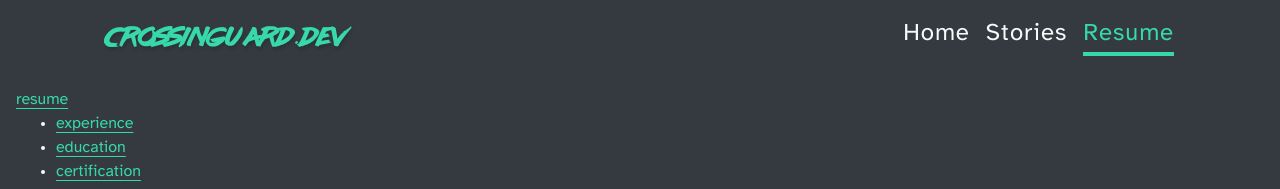
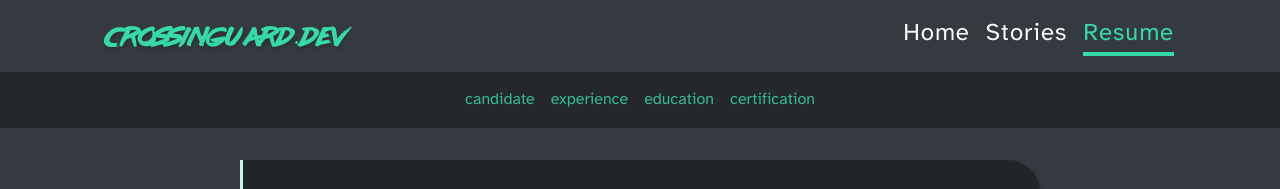
Before and after one commit to crossinguard/crossinguard.dev, an Astro site: page /resume in a window 1280 px wide. Shown: the top 189 px of the page. Built offline with nearby package versions, Linux system fonts and the light colour scheme; Astro itself is replaced by a stand-in of ours.

Commit message:
resume in-page nav

```diff
--- a/src/components/resume/ResumeNav.astro
+++ b/src/components/resume/ResumeNav.astro
@@ -1,6 +1,10 @@
+---
+
+---
+
 <div class="page-nav">
-  <a href="#candidate">resume</a>
   <ul class="nav-items">
+    <li class="nav-item"><a href="#">candidate</a></li>
     <li class="nav-item"><a href="#experience">experience</a></li>
     <li class="nav-item"><a href="#education">education</a></li>
     <li class="nav-item"><a href="#certification">certification</a></li>
@@ -9,8 +13,26 @@
 
 <style>
   .page-nav {
+    position: -webkit-sticky;
     position: sticky;
-    inset-block-start: 1rem;
+    inset-block-start: 0;
     padding: 1em;
+    z-index: 1;
+    background-color: var(--black);
+    opacity: 0.8;
+  }
+  .nav-items {
+    display: flex;
+    /* flex-wrap: wrap; */
+    gap: 1em;
+    justify-content: center;
+    list-style: none;
+    padding: 0;
+  }
+  .nav-item a {
+    text-decoration: none;
+  }
+  .nav-item a:hover {
+    text-decoration: revert;
   }
 </style>
--- a/src/pages/resume.astro
+++ b/src/pages/resume.astro
@@ -12,12 +12,14 @@
 ---
 
 <BaseLayout title={title}>
+  <div class="columns">
     <ResumeNav />
     <div id="resume" class="content resume">
-    <Construction />
+      <!-- <Construction /> -->
       <Candidate />
       <Experience />
       <Education />
       <Certification />
     </div>
+  </div>
 </BaseLayout>
```
Also changed, not shown: src/icons/arrow-line-down.svg (added), src/icons/arrow-line-up.svg (added). Lines whose indentation alone changed are shown as unchanged.
